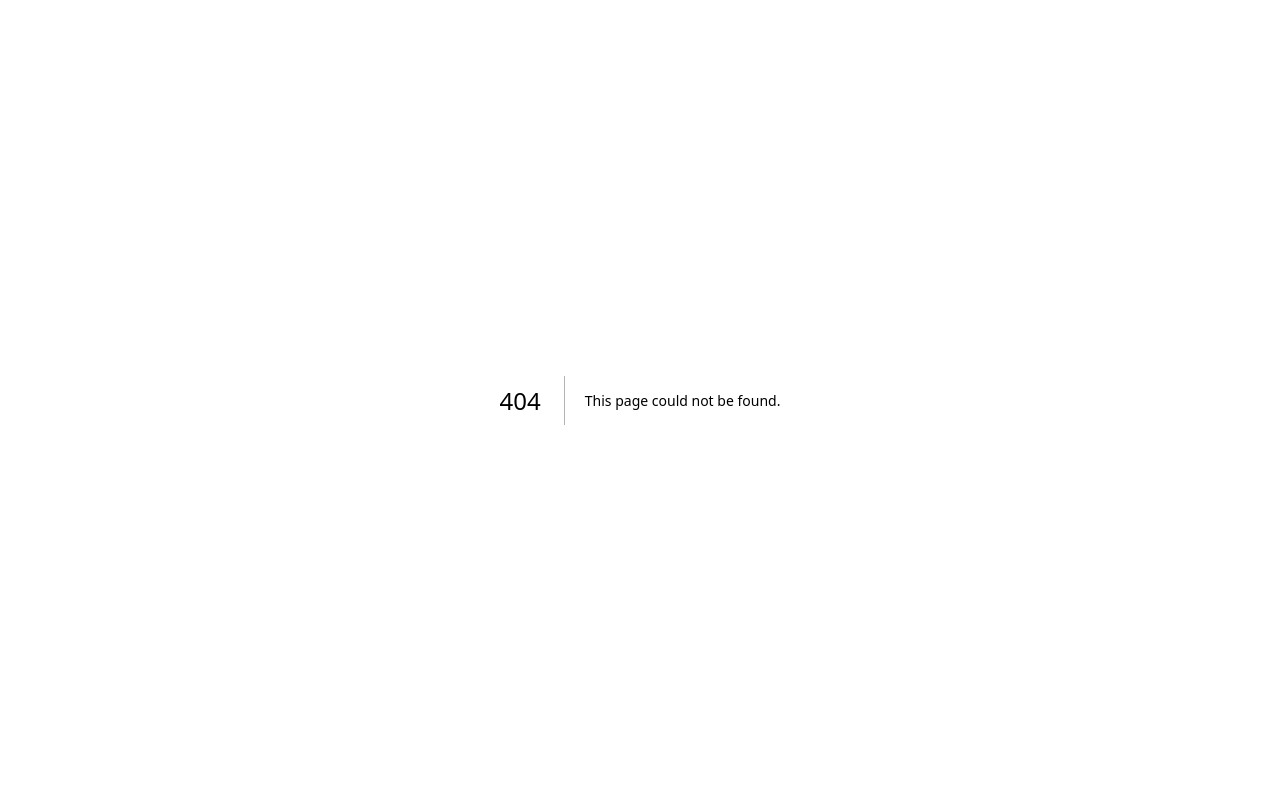
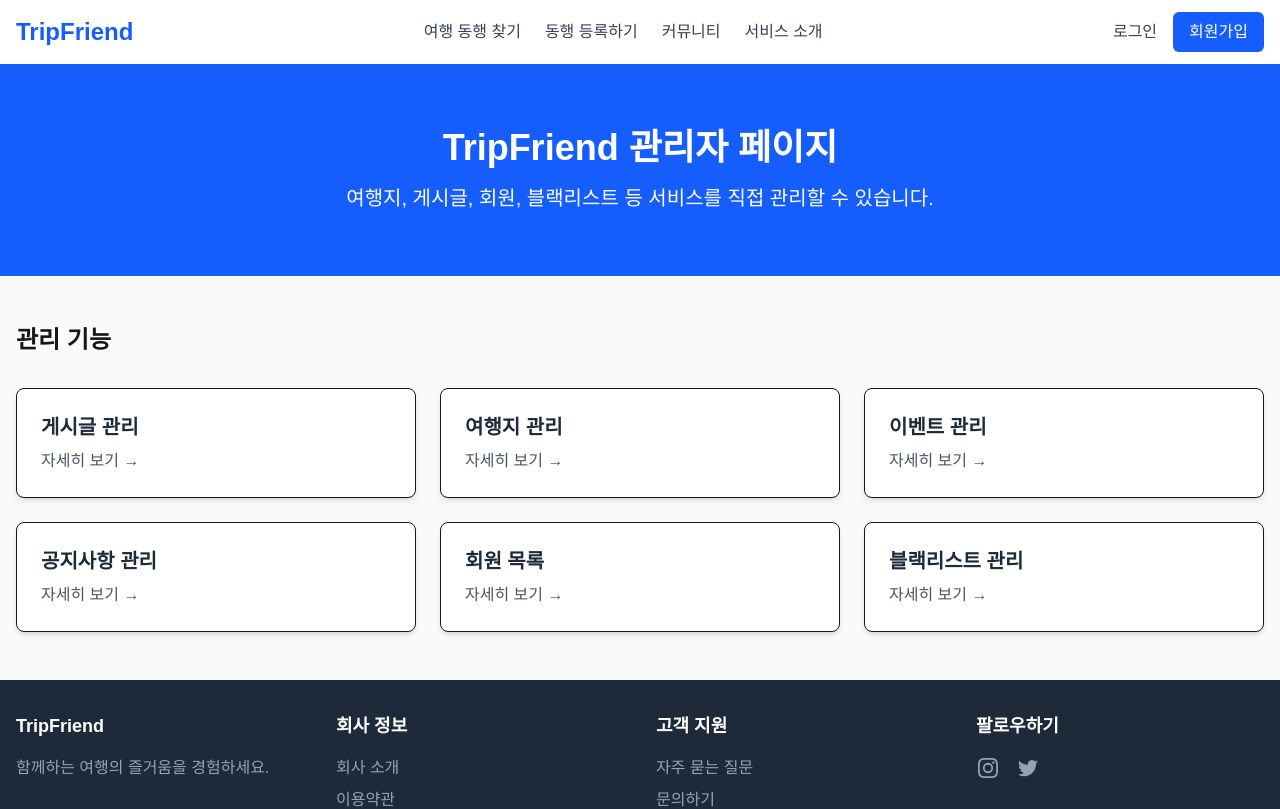
Before and after one commit to prgrms-be-devcourse/NBE4-5-2-Team10, a Next.js app in the folder frontend/: page /admin in a window 1280 px wide. Before the commit this address had no page. Shown: the top 809 px of the page. Built offline with nearby package versions, Linux system fonts and the light colour scheme.

Commit message:
feat: 관리자 메인페이지

```diff
--- /dev/null
+++ b/frontend/src/app/admin/page.tsx
@@ -0,0 +1,50 @@
+"use client";
+
+import Link from "next/link";
+import Header from "@/components/Header";
+import Footer from "@/components/Footer";
+
+export default function AdminPage() {
+  return (
+    <div className="min-h-screen bg-gray-50">
+      <Header />
+
+      {/* 관리자 대시보드 Hero 섹션 */}
+      <div className="bg-blue-600 text-white py-16">
+        <div className="container mx-auto px-4 text-center">
+          <h1 className="text-4xl font-bold mb-4">TripFriend 관리자 페이지</h1>
+          <p className="text-xl">
+            여행지, 게시글, 회원, 블랙리스트 등 서비스를 직접 관리할 수 있습니다.
+          </p>
+        </div>
+      </div>
+
+      {/* 관리자 기능 목록 */}
+      <div className="container mx-auto px-4 py-12">
+        <h2 className="text-2xl font-bold mb-8">관리 기능</h2>
+        <div className="grid grid-cols-1 md:grid-cols-2 lg:grid-cols-3 gap-6">
+          <AdminCard title="게시글 관리" href="/admin/post" />
+          <AdminCard title="여행지 관리" href="/admin/travel" />
+          <AdminCard title="이벤트 관리" href="/admin/event" />
+          <AdminCard title="공지사항 관리" href="/admin/notice" />
+          <AdminCard title="회원 목록" href="/admin/users" />
+          <AdminCard title="블랙리스트 관리" href="/admin/blacklist" />
+        </div>
+      </div>
+
+      <Footer />
+    </div>
+  );
+}
+
+function AdminCard({ title, href }: { title: string; href: string }) {
+  return (
+    <Link
+      href={href}
+      className="block bg-white rounded-lg shadow-md hover:shadow-lg p-6 transition duration-200 border"
+    >
+      <h3 className="text-xl font-semibold text-gray-800">{title}</h3>
+      <p className="text-gray-600 mt-2">자세히 보기 →</p>
+    </Link>
+  );
+}
```
